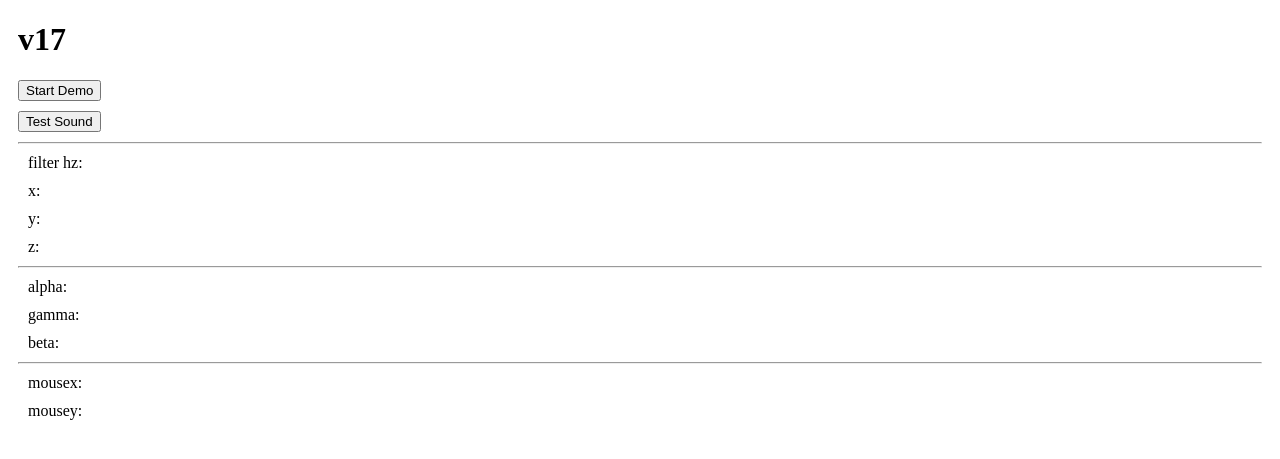
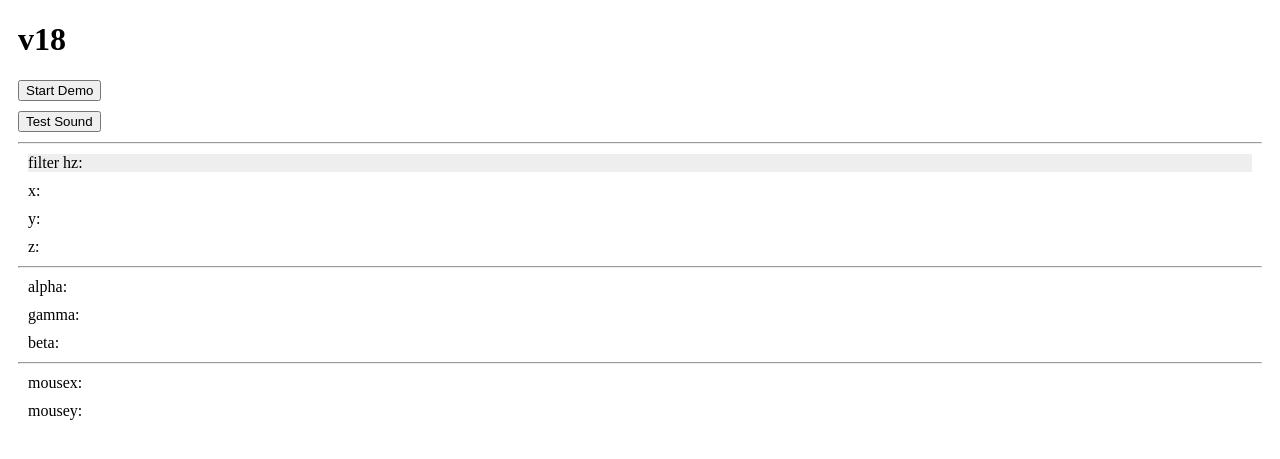
Before and after one commit to JohnVinyard/JohnVinyard.github.io, a Jekyll site: the page acc.html, which Jekyll copies as it is, in a window 1280 px wide. Shown: the top 459 px of the page. Built offline with Jekyll 4.4.1, drawn with Linux system fonts in a browser that asks for light colours.

Commit message:
Doing some debugging

```diff
--- a/acc.html
+++ b/acc.html
@@ -50,7 +50,7 @@
   </head>
   <body>
     <div>
-      <h1>v17</h1>
+      <h1>v18</h1>
     </div>
     <div>
       <button id="start-demo">Start Demo</button>
--- a/acc.js
+++ b/acc.js
@@ -30,6 +30,7 @@ document.addEventListener("DOMContentLoaded", async (event) => {
   const tester = document.getElementById("test");
   const recorder = document.getElementById("recorder");
   const filterReadout = document.getElementById("filter");
+  filterReadout.style.backgroundColor = "#eee";
 
   const context = new AudioContext();
 
@@ -228,7 +229,7 @@ document.addEventListener("DOMContentLoaded", async (event) => {
 
         const hz = gamma.translateTo(event.gamma, filterCutoff);
         unit.updateCutoff(hz);
-        filterReadout.innerText = hz.toFixed(3);
+        filterReadout.innerText = `${Math.random().toFixed(3)}___${hz}`;
       });
 
       window.addEventListener(
```
